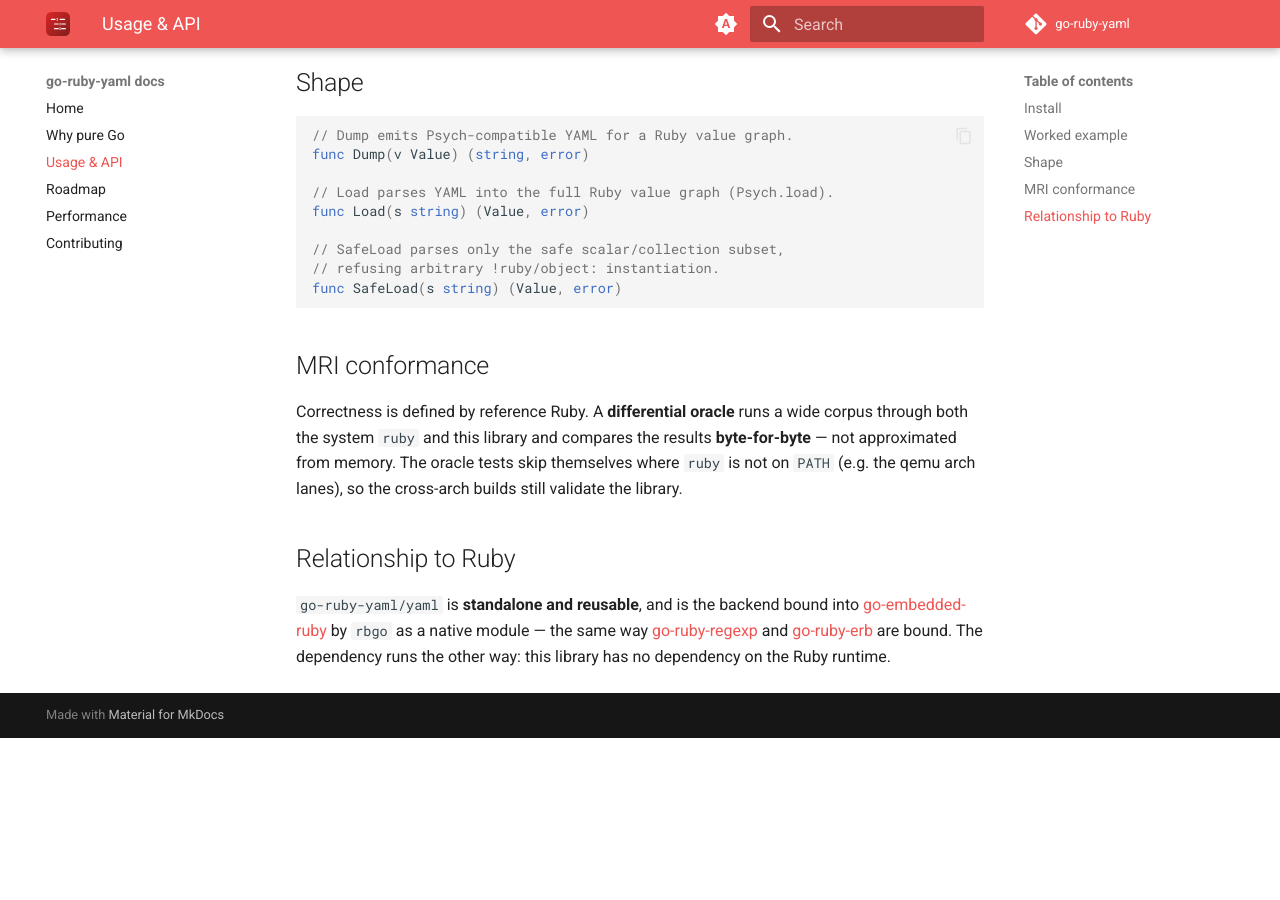
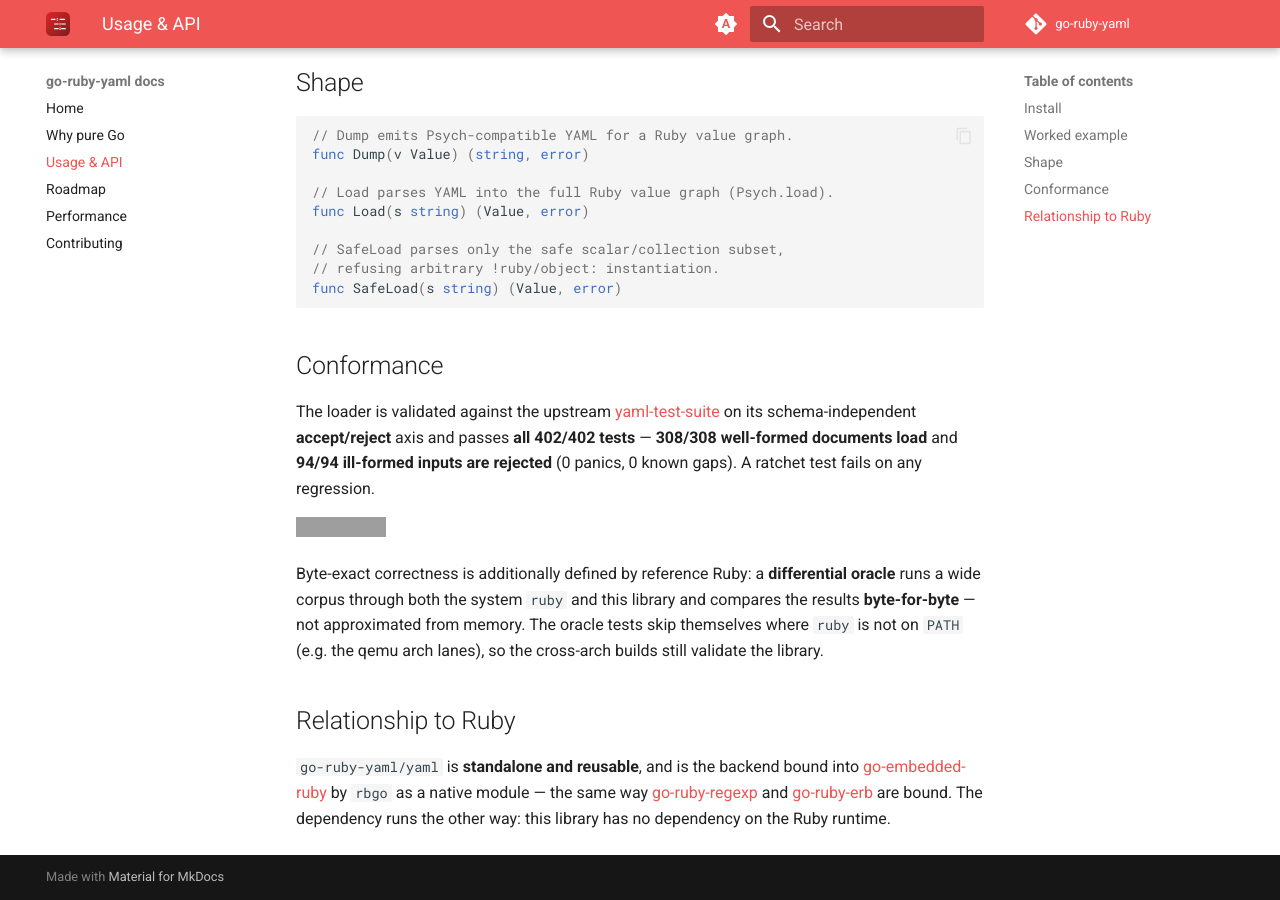
Before and after one commit to go-ruby-yaml/docs, an MkDocs documentation site: the page built from docs/api.md, in a window 1280 px wide and 900 px high, scrolled down 694 px. Built offline with MkDocs 1.6.1 and Material for MkDocs 9.7.7, drawn with Linux system fonts in a browser that asks for light colours; the version menu is left out; before the commit the page ends 1432 px from its top, so only the background shows below that; grey boxes are pictures that could not be loaded.

Commit message:
docs: state yaml-test-suite conformance (402/402: accept 308 + reject 94) (#7)
The yaml loader now passes the full yaml-test-suite accept/reject axis
(402/402: accept 308/308 + reject 94/94, 0 panics, 0 known gaps).
Update the docs:

- index.md status admonition now notes yaml-test-suite conformance;
- roadmap.md adds a "yaml-test-suite conformance" Done row;
- api.md renames the conformance section, leads with 402/402 and adds a
  static badge, keeping the differential-oracle note.

Verified: mkdocs build is clean; the badge renders as <a><img> and no
literal Markdown leaks.

Co-authored-by: Claude Opus 4.8 <noreply@anthropic.com>

````diff
--- a/docs/api.md
+++ b/docs/api.md
@@ -36,13 +36,21 @@ func Load(s string) (Value, error)
 func SafeLoad(s string) (Value, error)
 ```
 
-## MRI conformance
+## Conformance
 
-Correctness is defined by reference Ruby. A **differential oracle** runs a wide
-corpus through both the system `ruby` and this library and compares the results
-**byte-for-byte** — not approximated from memory. The oracle tests skip
-themselves where `ruby` is not on `PATH` (e.g. the qemu arch lanes), so the
-cross-arch builds still validate the library.
+The loader is validated against the upstream
+[yaml-test-suite](https://github.com/yaml/yaml-test-suite) on its
+schema-independent **accept/reject** axis and passes **all 402/402 tests** —
+**308/308 well-formed documents load** and **94/94 ill-formed inputs are
+rejected** (0 panics, 0 known gaps). A ratchet test fails on any regression.
+
+[![yaml-test-suite 402/402](https://img.shields.io/badge/yaml--test--suite-402%2F402-1a7f37)](https://github.com/yaml/yaml-test-suite)
+
+Byte-exact correctness is additionally defined by reference Ruby: a **differential
+oracle** runs a wide corpus through both the system `ruby` and this library and
+compares the results **byte-for-byte** — not approximated from memory. The oracle
+tests skip themselves where `ruby` is not on `PATH` (e.g. the qemu arch lanes), so
+the cross-arch builds still validate the library.
 
 ## Relationship to Ruby
 
````
Also changed, not shown: docs/index.md (+2 -2 lines), docs/roadmap.md (+1 -0 lines).
